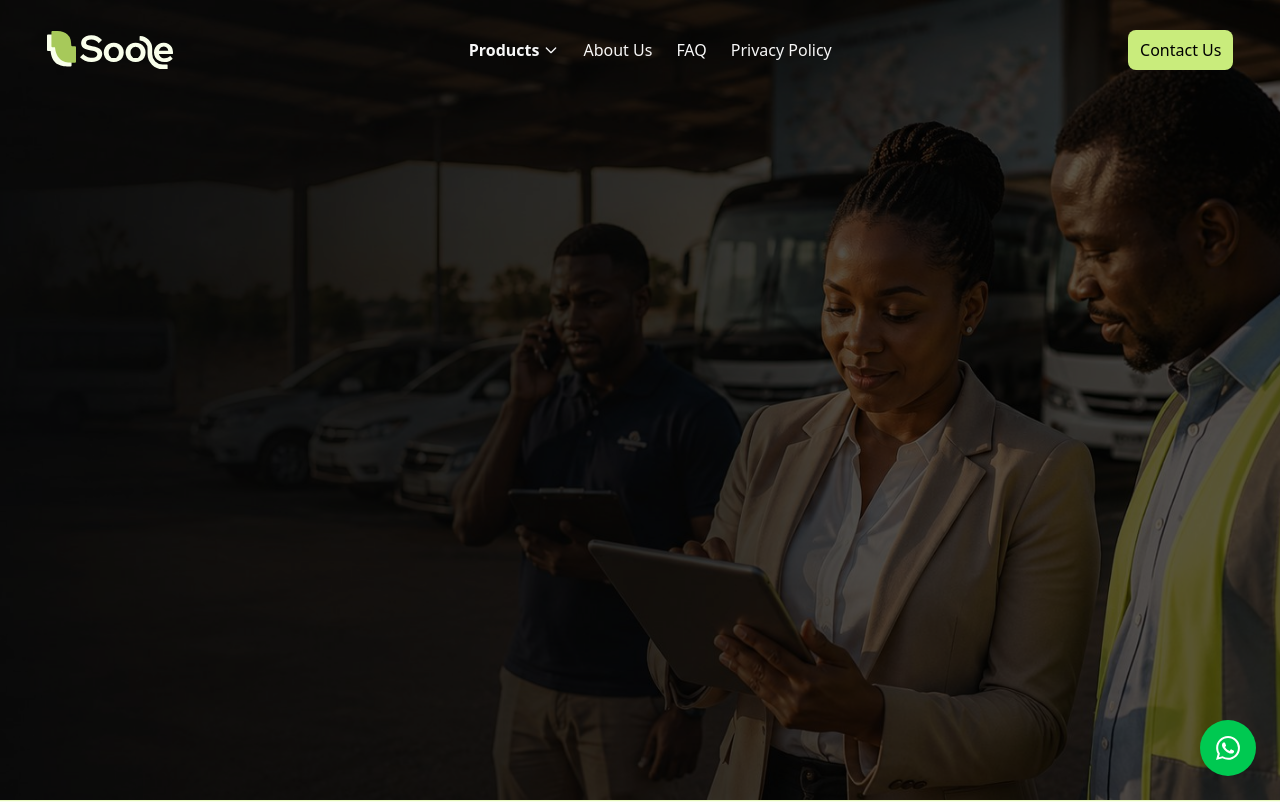
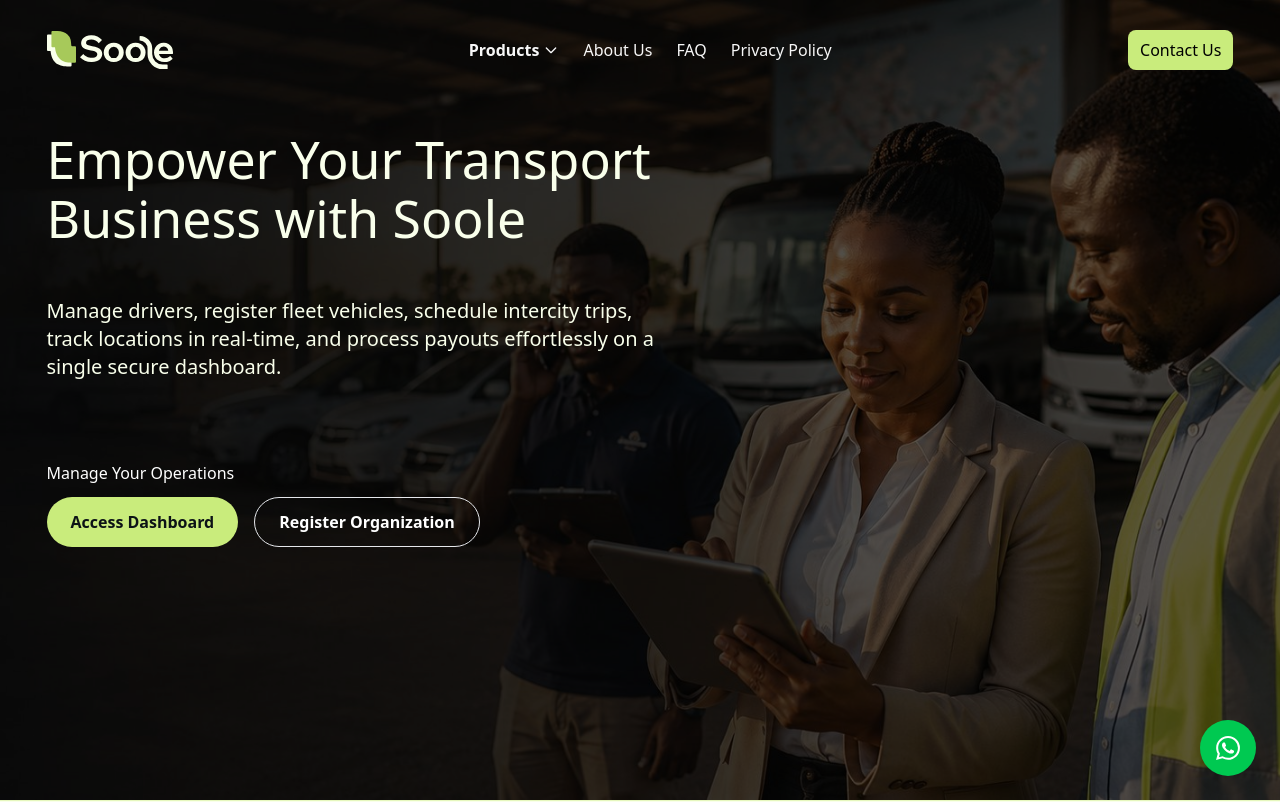
Before and after one commit to soole-ng/soole-webpage, a Next.js app: page /organizations in a window 1280 px wide. Shown: the top 802 px of the page. Built offline with nearby package versions, Linux system fonts and the light colour scheme; a web font is replaced by a local one.

Commit message:
Update SecondHero layout and change company link label to 'Passenger'

```diff
--- a/components/shared/second-hero.tsx
+++ b/components/shared/second-hero.tsx
@@ -94,6 +94,7 @@ const SecondHero = ({backgroundImage, mainText, subText, isOrganization = false}
       {isOrganization && (
         <div className="absolute inset-0 bg-black/65" />
       )}
+      <div className="relative z-10">
       <Navbar />
       <motion.section
         className="brand-width h-full flex flex-col lg:flex-row items-center justify-between gap-10 mt-20 lg:mt-0 lg:justify-center"
@@ -209,6 +210,7 @@ const SecondHero = ({backgroundImage, mainText, subText, isOrganization = false}
           </motion.div>
         </motion.div>
       </motion.section>
+      </div>
     </div>
   );
 };
--- a/utils/constants.ts
+++ b/utils/constants.ts
@@ -73,7 +73,7 @@ type NavLink = { label: string; href: string };
 type ContactItem = { type: "location" | "phone" | "email"; label: string; href?: string; meta?: string };
 
 export const companyLinks: NavLink[] = [
-  { label: "Products", href: "/drivers" },
+  { label: "Passenger", href: "/riders" },
   { label: "Drive", href: "/drivers" },
   { label: "Organizations", href: "/organizations" },
   { label: "About us", href: "/about-us" },
```
